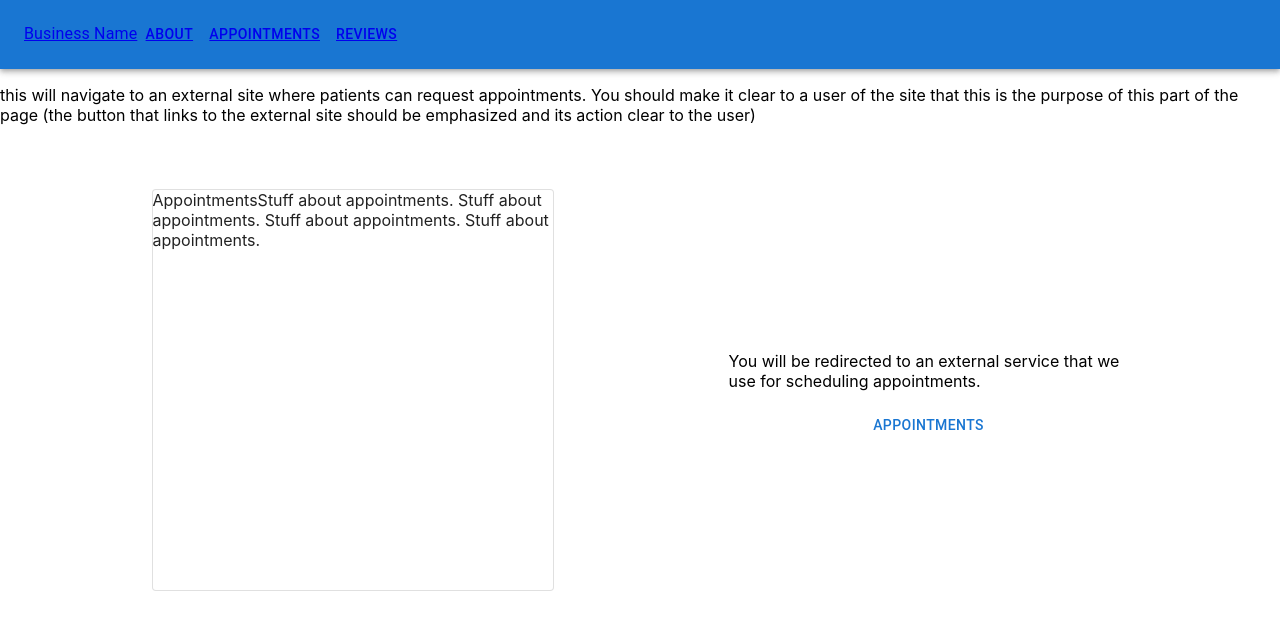
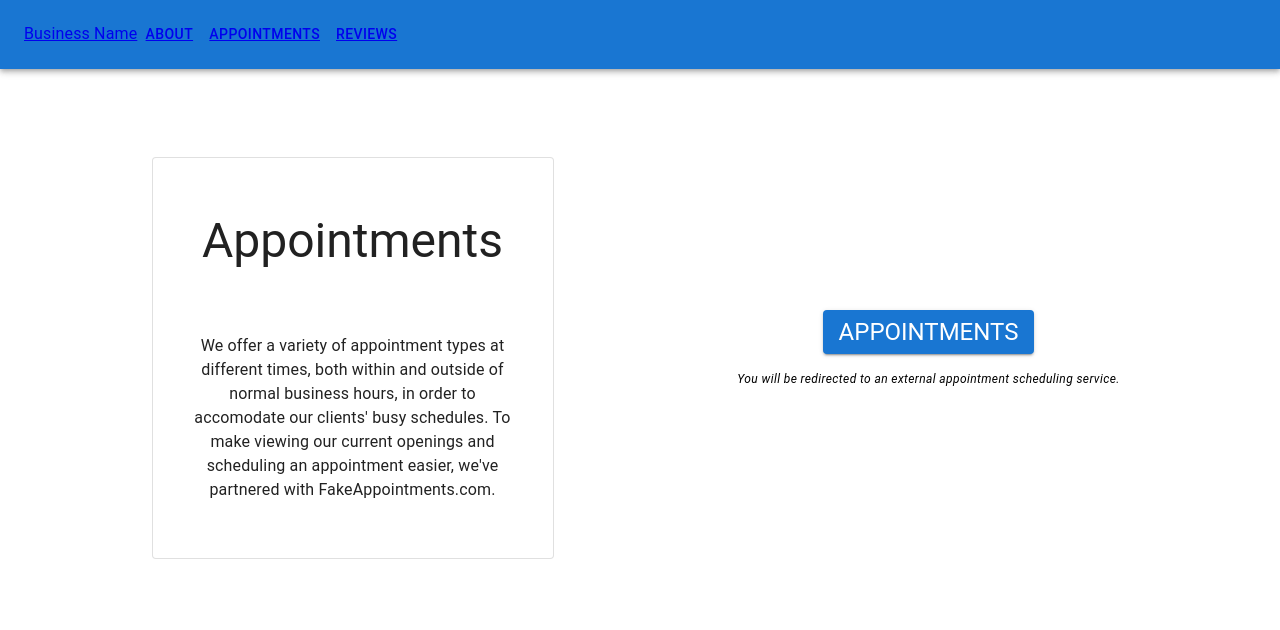
Before and after one commit to chystarr/ui-ux-midterm, a React (Create React App) app: page /appointments in a window 1280 px wide. Shown: the top 630 px of the page. Built offline with nearby package versions, Linux system fonts and the light colour scheme.

Commit message:
Addded formatting/styling to text in Typography components

```diff
--- a/src/components/About.js
+++ b/src/components/About.js
@@ -1,15 +1,12 @@
 import Container from '@mui/material/Container';
 import Paper from '@mui/material/Paper';
 import Box from '@mui/material/Box';
+import Typography from '@mui/material/Typography';
 
 function About() {
-  const bodyText = "About the doctor, about the practice itself, etc.";
+  const bodyText = "Dr. Anura holds a Doctor of Veterinary Medicine degree from NYU, and has been a leader in the field of frog medicine for over 20 years. She opened the NYC Frog Clinic in 2014 in order to provide accessible medical care to the city's favorite amphibians. Our clinic accepts most major types of pet insurance, and our staff is well-versed in caring for hundreds of different common pet frog species.";
   return (
     <div> {/* Replace outer div element with ThemeProvider component later */}
-      <p>Information about the doctor (how long have they been practicing, any certifications
-      or specialties, where they went to school) and the practice itself. You can include
-      photos of the “office” in this component.</p>
-
       <Container>
         <Box
           sx={{
@@ -20,13 +17,27 @@ function About() {
             '& > :not(style)': {
               width: 400,
               height: 400,
-              my: 6,
+              mt: {xs: 6, md: 11},
             },
           }}
         >
-          <Paper variant='outlined'>
-            Header for this section here
-            {bodyText}
+          <Paper variant='outlined' sx={{
+              textAlign: 'center',
+              display: 'flex',
+              justifyContent: 'space-evenly',
+              alignContent: 'center',
+              flexDirection: 'column',
+              '& > :not(style)': {
+                mx: 4,
+              },
+            }}
+          >
+            <Typography variant='h3'>
+              About
+            </Typography>
+            <Typography variant='body1'>
+              {bodyText}
+            </Typography>
           </Paper>
           <Paper variant='outlined'>
             photo here
--- a/src/components/Appointments.js
+++ b/src/components/Appointments.js
@@ -2,16 +2,12 @@ import ExternalRedirect from './ExternalRedirect.js';
 
 function Appointments() {
   const headerText = "Appointments";
-  const bodyText = "Stuff about appointments. Stuff about appointments. Stuff about appointments. Stuff about appointments.";
-  const disclaimerText = "You will be redirected to an external service that we use for scheduling appointments.";
+  const bodyText = "We offer a variety of appointment types at different times, both within and outside of normal business hours, in order to accomodate our clients' busy schedules. To make viewing our current openings and scheduling an appointment easier, we've partnered with FakeAppointments.com.";
+  const disclaimerText = "You will be redirected to an external appointment scheduling service.";
   const buttonText = "Appointments";
 
   return (
     <div>
-      <p>this will navigate to an external site where patients can request appointments. You
-      should make it clear to a user of the site that this is the purpose of this part of the
-      page (the button that links to the external site should be emphasized and its action
-      clear to the user)</p>
       <ExternalRedirect headerText={headerText} bodyText={bodyText} disclaimerText={disclaimerText} buttonText={buttonText} />
     </div>
   );
--- a/src/components/ExternalRedirect.js
+++ b/src/components/ExternalRedirect.js
@@ -2,6 +2,7 @@ import Container from '@mui/material/Container';
 import Paper from '@mui/material/Paper';
 import Box from '@mui/material/Box';
 import Button from '@mui/material/Button';
+import Typography from '@mui/material/Typography';
 
 function ExternalRedirect({ headerText, bodyText, disclaimerText, buttonText }) {
   return (
@@ -15,16 +16,29 @@ function ExternalRedirect({ headerText, bodyText, disclaimerText, buttonText })
             alignItems: 'center',
             '& > :not(style)': {
               width: 400,
-              my: 6,
+              mt: {xs: 6, md: 11},
             },
           }}
         >
           <Paper variant='outlined' sx={{
               height: 400,
+              textAlign: 'center',
+              display: 'flex',
+              justifyContent: 'center',
+              alignContent: 'center',
+              flexDirection: 'column',
+              '& > :not(style)': {
+                my: 4,
+                mx: 4,
+              },
             }}
           >
-            {headerText}
-            {bodyText} {/* Put this stuff in Typography!!? */}
+            <Typography variant='h3'>
+              {headerText}
+            </Typography>
+            <Typography variant='body1'>
+              {bodyText}
+            </Typography>
           </Paper>
           <Box
             sx={{
@@ -35,10 +49,16 @@ function ExternalRedirect({ headerText, bodyText, disclaimerText, buttonText })
               height: {xs: 100, md: 400},
             }}
           >
-            <p>{disclaimerText}</p>
-            <Button>
-              {buttonText}
+            <Button variant='contained'>
+              <Typography variant='h5'>{buttonText}</Typography>
             </Button>
+            <Typography variant='caption' sx={{
+                fontStyle: 'oblique',
+                my: 2,
+              }}
+            >
+              {disclaimerText}
+            </Typography>
           </Box>
         </Box>
       </Container>
--- a/src/components/Reviews.js
+++ b/src/components/Reviews.js
@@ -2,14 +2,12 @@ import ExternalRedirect from './ExternalRedirect.js';
 
 function Reviews() {
   const headerText = "Reviews";
-  const bodyText = "Stuff about reviews. Stuff about reviews. Stuff about reviews. Stuff about reviews.";
-  const disclaimerText = "You will be redirected to an external service that we use for reviews.";
+  const bodyText = "NYC Frog Clinic provides critically acclaimed frog medical care. In order to make it easier to read reviews of our practice, or leave one summarizing your own experience with us, we've partnered with FakeReviews.com.";
+  const disclaimerText = "You will be redirected to an external review service.";
   const buttonText = "Reviews";
 
   return (
     <div>
-      <p>Similar to the appointment requests, this should be providing a link to an external
-      site (or sites) where the practice has reviews.</p>
       <ExternalRedirect headerText={headerText} bodyText={bodyText} disclaimerText={disclaimerText} buttonText={buttonText} />
     </div>
   );
```
